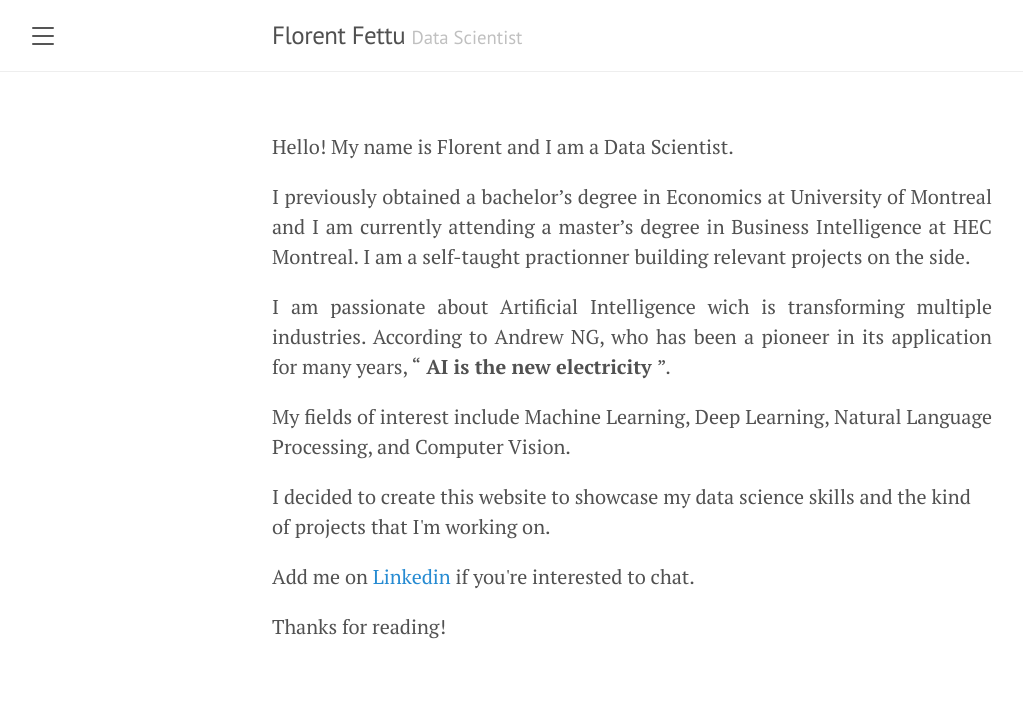
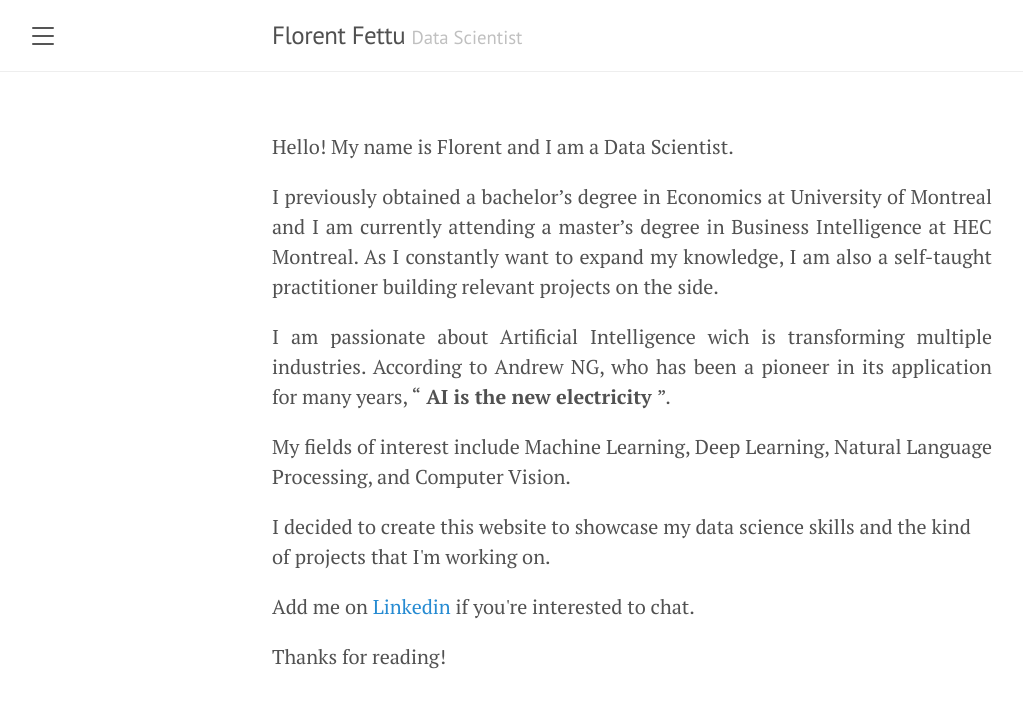
Before and after one commit to florentfettu/florentfettu.github.io, a Jekyll site: the page built from index.html, in a window 1280 px wide. Shown: the top 708 px of the page, without its empty margins (8-1031 px from the left). Built offline with Jekyll 4.4.1, drawn with Linux system fonts in a browser that asks for light colours; nearby versions of some CDN libraries; the list of posts is cut into pages by our own code.

Commit message:
Update index.html

```diff
--- a/index.html
+++ b/index.html
@@ -6,7 +6,7 @@ title: Home
 <p> Hello! My name is Florent and I am a Data Scientist. </p>
 
 <p align="justify"> I previously obtained a bachelor’s degree in Economics at University of Montreal and I am currently attending a master’s degree in Business Intelligence at HEC Montreal.
-  I am a self-taught practionner building relevant projects on the side. </p>
+  As I constantly want to expand my knowledge, I am also a self-taught practitioner building relevant projects on the side. </p>
 
 <p align="justify"> I am passionate about Artificial Intelligence wich is transforming multiple industries. According to Andrew NG, who has been a pioneer in its application for many years,
   <q><b> AI is the new electricity </b></q>.
```
